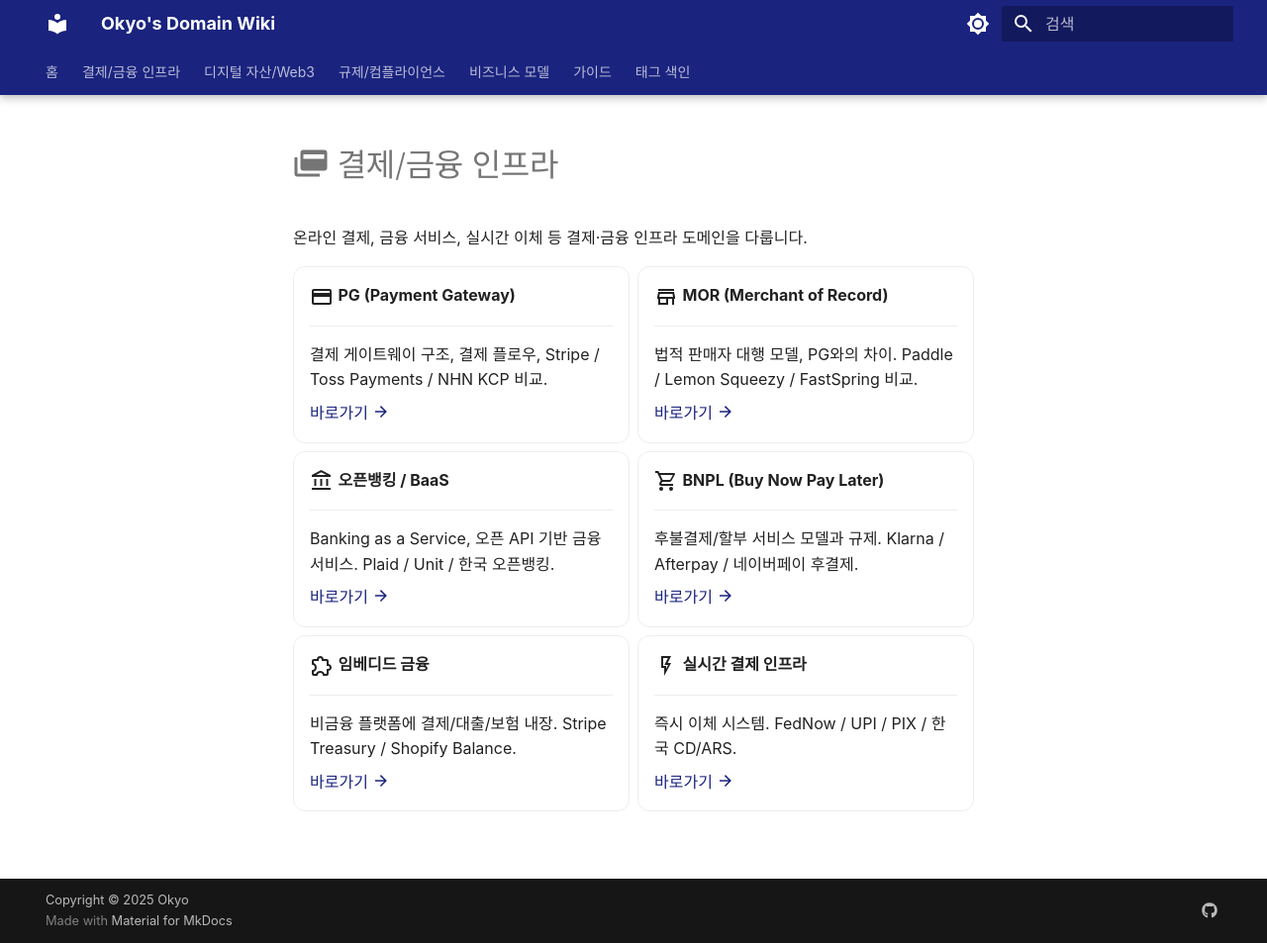
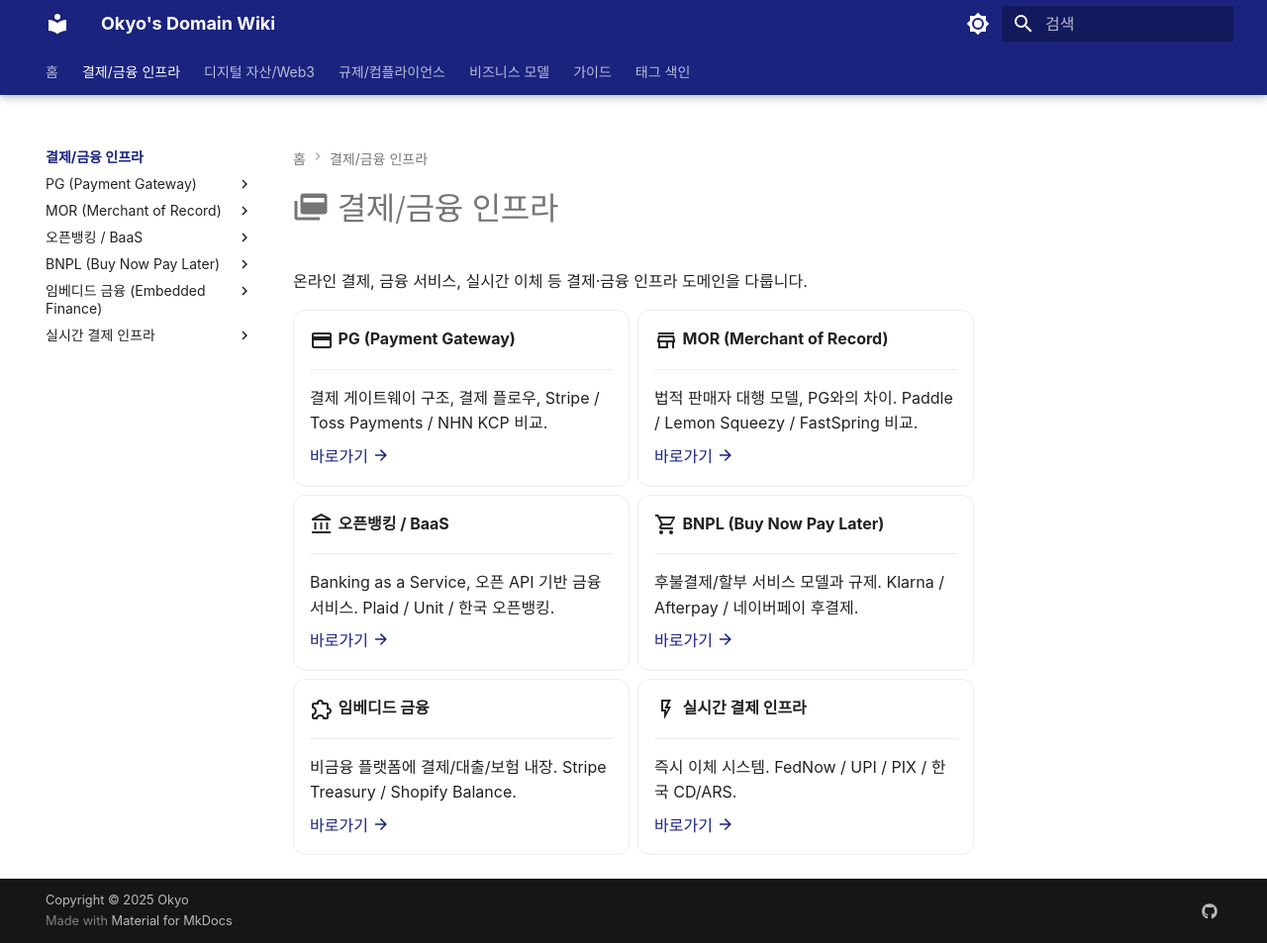
Before and after one commit to OkyoKwon/studyNresearch, an MkDocs documentation site: the page built from docs/categories/payment/index.md, in a window 1280 px wide and 953 px high. Shown: the whole window at 99% size. Built offline with MkDocs 1.6.1 and Material for MkDocs 9.7.7, drawn with Linux system fonts in a browser that asks for light colours; some web fonts are replaced.

Commit message:
fix: 카테고리 사이드바 중복 해결 + 카테고리 랜딩 페이지 복원
카테고리 파일을 index.md로 이동하여 navigation.indexes가
섹션 라벨과 병합하도록 수정. 탭 클릭 시 카테고리 랜딩 페이지로 이동.

```diff
--- a/docs/categories/payment.md
+++ b/docs/categories/payment/index.md
@@ -10,7 +10,7 @@
 
     결제 게이트웨이 구조, 결제 플로우, Stripe / Toss Payments / NHN KCP 비교.
 
-    [바로가기 :material-arrow-right:](../domains/pg-service/index.md)
+    [바로가기 :material-arrow-right:](../../domains/pg-service/index.md)
 
 -   :material-store-outline:{ .lg .middle } **MOR (Merchant of Record)**
 
@@ -18,7 +18,7 @@
 
     법적 판매자 대행 모델, PG와의 차이. Paddle / Lemon Squeezy / FastSpring 비교.
 
-    [바로가기 :material-arrow-right:](../domains/mor-service/index.md)
+    [바로가기 :material-arrow-right:](../../domains/mor-service/index.md)
 
 -   :material-bank-outline:{ .lg .middle } **오픈뱅킹 / BaaS**
 
@@ -26,7 +26,7 @@
 
     Banking as a Service, 오픈 API 기반 금융 서비스. Plaid / Unit / 한국 오픈뱅킹.
 
-    [바로가기 :material-arrow-right:](../domains/open-banking/index.md)
+    [바로가기 :material-arrow-right:](../../domains/open-banking/index.md)
 
 -   :material-cart-outline:{ .lg .middle } **BNPL (Buy Now Pay Later)**
 
@@ -34,7 +34,7 @@
 
     후불결제/할부 서비스 모델과 규제. Klarna / Afterpay / 네이버페이 후결제.
 
-    [바로가기 :material-arrow-right:](../domains/bnpl/index.md)
+    [바로가기 :material-arrow-right:](../../domains/bnpl/index.md)
 
 -   :material-puzzle-outline:{ .lg .middle } **임베디드 금융**
 
@@ -42,7 +42,7 @@
 
     비금융 플랫폼에 결제/대출/보험 내장. Stripe Treasury / Shopify Balance.
 
-    [바로가기 :material-arrow-right:](../domains/embedded-finance/index.md)
+    [바로가기 :material-arrow-right:](../../domains/embedded-finance/index.md)
 
 -   :material-flash-outline:{ .lg .middle } **실시간 결제 인프라**
 
@@ -50,6 +50,6 @@
 
     즉시 이체 시스템. FedNow / UPI / PIX / 한국 CD/ARS.
 
-    [바로가기 :material-arrow-right:](../domains/realtime-payment/index.md)
+    [바로가기 :material-arrow-right:](../../domains/realtime-payment/index.md)
 
 </div>
--- a/mkdocs.yml
+++ b/mkdocs.yml
@@ -39,6 +39,7 @@
 nav:
   - 홈: index.md
   - 결제/금융 인프라:
+      - categories/payment/index.md
       - PG (Payment Gateway):
           - 개요: domains/pg-service/index.md
           - 핵심 개념: domains/pg-service/concepts.md
@@ -96,6 +97,7 @@
               - PIX (브라질): domains/realtime-payment/products/pix.md
           - 트렌드: domains/realtime-payment/trends.md
   - 디지털 자산/Web3:
+      - categories/web3/index.md
       - 가상자산 규제:
           - 개요: domains/crypto-regulation/index.md
           - 규제 프레임워크: domains/crypto-regulation/frameworks.md
@@ -149,6 +151,7 @@
               - MakerDAO: domains/defi/products/makerdao.md
           - 트렌드: domains/defi/trends.md
   - 규제/컴플라이언스:
+      - categories/compliance/index.md
       - AML/KYC:
           - 개요: domains/aml-kyc/index.md
           - 핵심 개념: domains/aml-kyc/concepts.md
@@ -177,6 +180,7 @@
               - Chainalysis KYT: domains/regtech/products/chainalysis-kyt.md
           - 트렌드: domains/regtech/trends.md
   - 비즈니스 모델:
+      - categories/business/index.md
       - SaaS 비즈니스 모델:
           - 개요: domains/saas-business/index.md
           - 핵심 개념: domains/saas-business/concepts.md
```
Also changed, not shown: docs/categories/business/index.md (renamed from docs/categories/business.md, +2 -2 lines), docs/categories/compliance/index.md (renamed from docs/categories/compliance.md, +3 -3 lines), docs/categories/web3/index.md (renamed from docs/categories/web3.md, +5 -5 lines).
